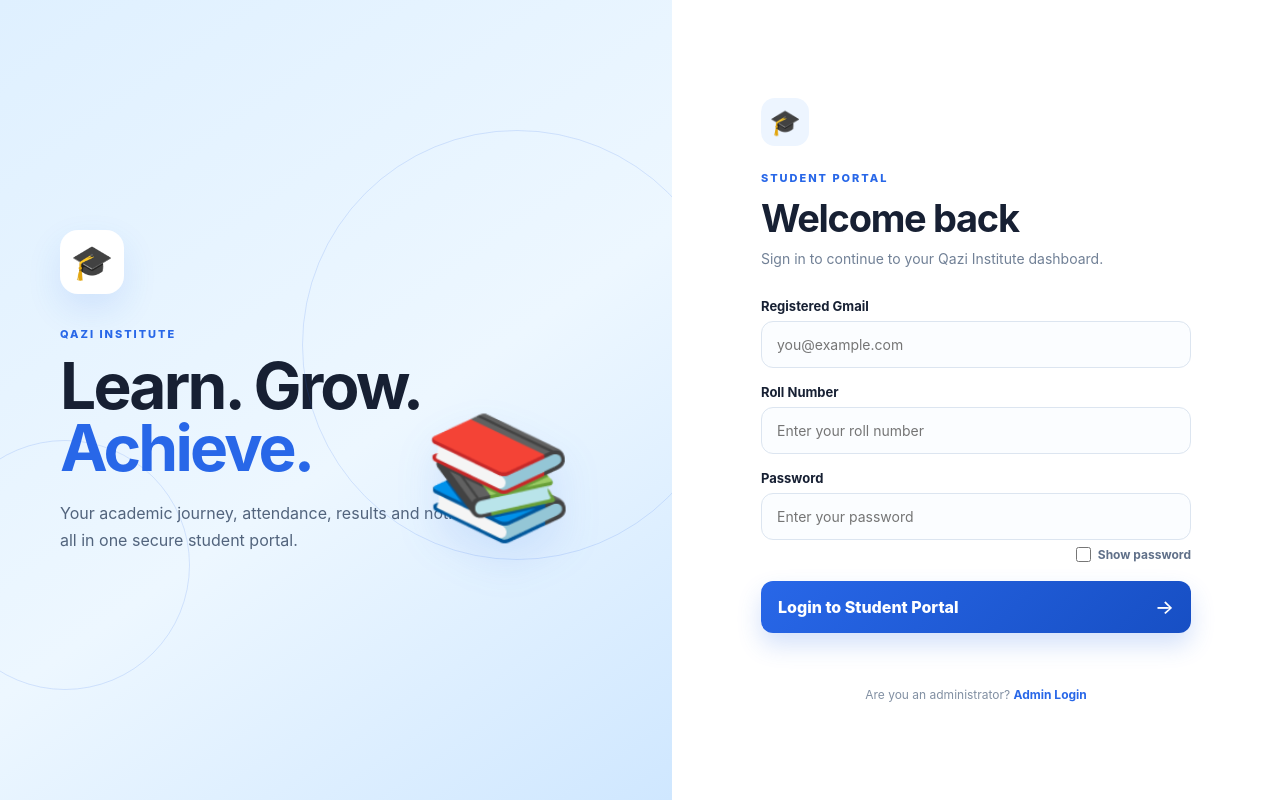
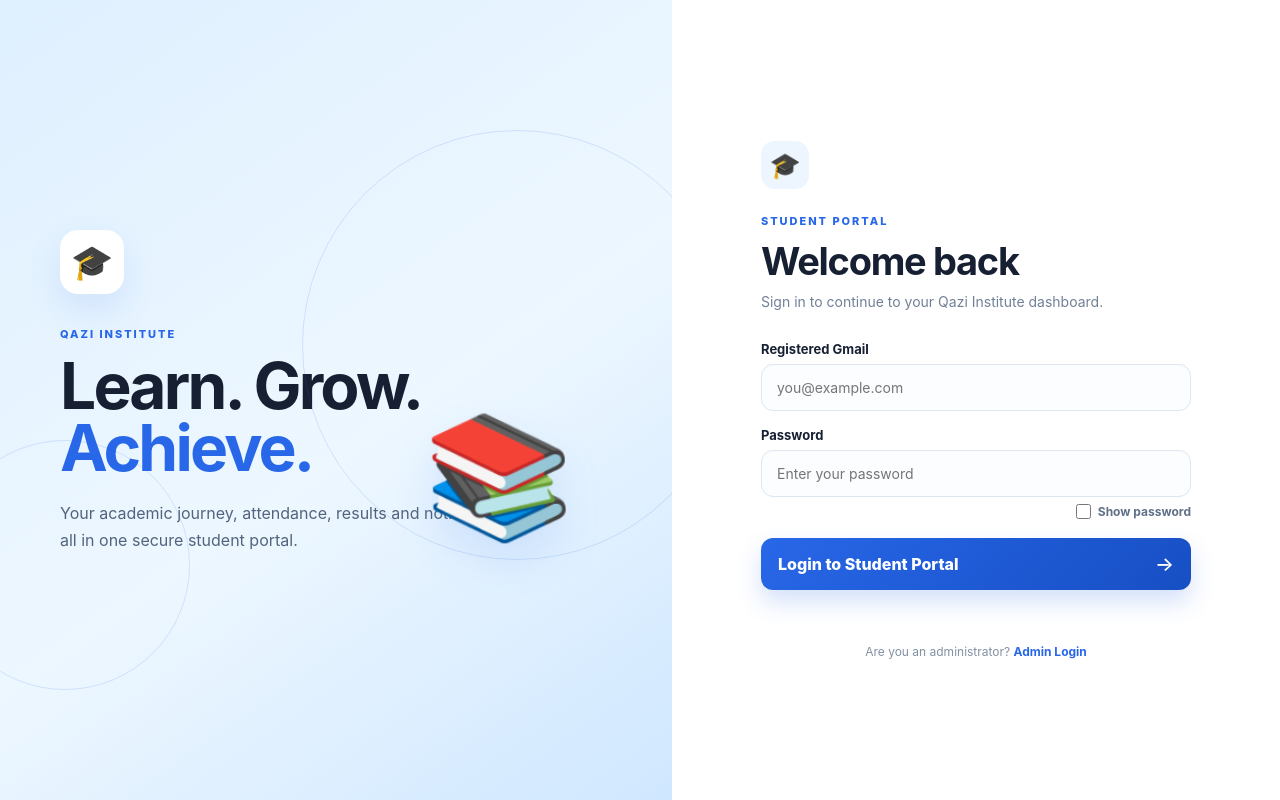
Before and after one commit to shariquehaseeb784-png/college-management-system, a website: page public/login.html in a window 1280 px wide. Drawn offline with Linux system fonts and the light colour scheme.

Commit message:
Remove roll number field from student login

```diff
--- a/public/login.html
+++ b/public/login.html
@@ -2,5 +2,5 @@
 <main class="auth-page">
 <section class="visual-panel"><div class="visual-content"><div class="mark">🎓</div><span class="kicker">QAZI INSTITUTE</span><h2>Learn. Grow.<br><em>Achieve.</em></h2><p>Your academic journey, attendance, results and notices — all in one secure student portal.</p><div class="orbit orbit-one"></div><div class="orbit orbit-two"></div><div class="book">📚</div></div></section>
 <section class="login-panel"><div class="login-box"><div class="mini-logo">🎓</div><span class="eyebrow">STUDENT PORTAL</span><h1>Welcome back</h1><p class="subtitle">Sign in to continue to your Qazi Institute dashboard.</p>
-<form id="loginForm"><label for="email">Registered Gmail</label><input id="email" type="email" placeholder="you@example.com" required autocomplete="off"><label for="rollNumber">Roll Number</label><input id="rollNumber" type="text" placeholder="Enter your roll number" required autocomplete="off"><label for="password">Password</label><div class="password-field"><input id="password" type="password" placeholder="Enter your password" required autocomplete="current-password"></div><label class="check"><input type="checkbox" id="togglePassword"> <span>Show password</span></label><button type="submit"><span>Login to Student Portal</span><b>→</b></button></form><div id="error"></div><div class="switch">Are you an administrator? <a href="admin-login.html">Admin Login</a></div></div></section>
+<form id="loginForm"><label for="email">Registered Gmail</label><input id="email" type="email" placeholder="you@example.com" required autocomplete="off"><label for="password">Password</label><div class="password-field"><input id="password" type="password" placeholder="Enter your password" required autocomplete="current-password"></div><label class="check"><input type="checkbox" id="togglePassword"> <span>Show password</span></label><button type="submit"><span>Login to Student Portal</span><b>→</b></button></form><div id="error"></div><div class="switch">Are you an administrator? <a href="admin-login.html">Admin Login</a></div></div></section>
 </main><script src="auth.js"></script></body></html>
```
